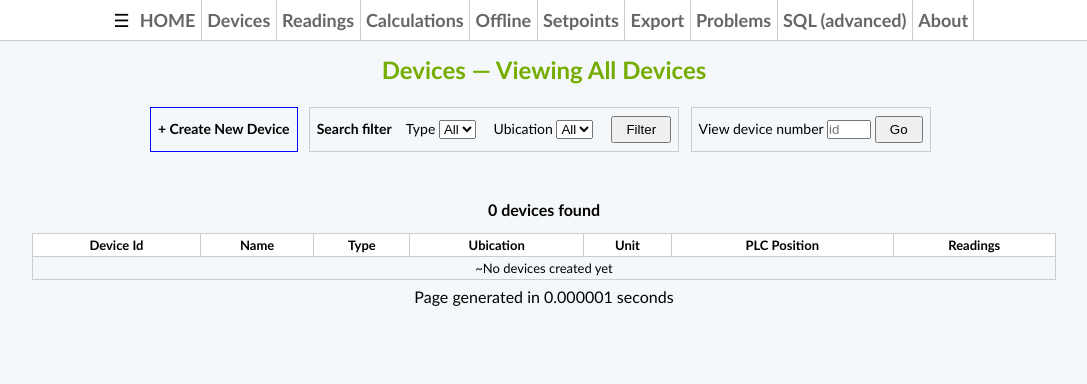
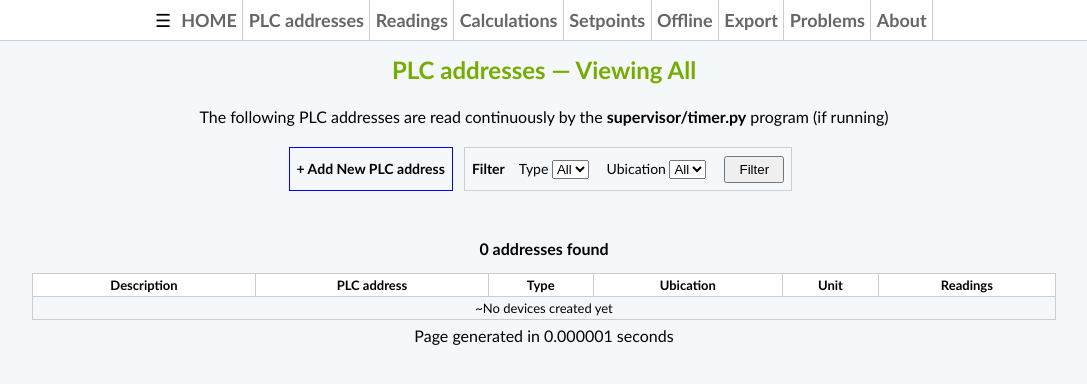
Before and after one commit to holalluis/mbr, a PHP site: page /devices.php in a window 1280 px wide. Shown: the top 384 px of the page, without its empty margins (96-1183 px from the left). Run offline with PHP 8.4, Linux system fonts and the light colour scheme; data that the repository does not hold is empty.

Commit message:
simplificant

```diff
--- a/calculation.php
+++ b/calculation.php
@@ -37,7 +37,7 @@
 </head><body><center>
 <!--NAVBAR--><?php include "navbar.php"?>
 <!--TITLE--><h2 style=cursor:pointer onclick="window.location='<?php echo "calculation.php?id=$id"?>'"><?php echo $name?></h2>
-<!--RESULTS--><div><b><span id=results></span> results</b> (note: only timesteps where all devices have readings are considered)</div>
+<!--RESULTS--><div><b><span id=results></span> results</b> (note: only timesteps where all addresses have readings are considered)</div>
 
 <!--LEFT OF THE PAGE: INFO AND SELECT DATE-->
 <div style="display:inline-block;vertical-align:top">
@@ -78,7 +78,7 @@
 			$device_type	= $row['type'];
 			$device_ubic	= $row['ubication'];
 			//this should be in one line to prevent export to csv issues
-			echo "<th><a href=device.php?id=$device_id title='$device_name, $device_type, $device_ubic'>Device [#id$device_id]</a> ($device_unit)</th>";
+			echo "<th><a href=device.php?id=$device_id title='$device_name, $device_type, $device_ubic'>Address [#id$device_id]</a> ($device_unit)</th>";
 		}
 		echo "<th title='This calculation'>$name ($unit)</th></tr>";
 		//cols array to pivote the readings table (each element will be column)
--- a/calculations.php
+++ b/calculations.php
@@ -20,7 +20,7 @@
 <!--CREATED CALCULATIONS-->
 <div style=margin-top:2em>
 <table cellpadding=10>
-	<tr><th>Calculation Name<th>Formula<th>Devices involved<th>Unit<th>Options</tr>
+	<tr><th>Calculation Name<th>Formula<th>Addresses involved<th>Unit<th>Options</tr>
 <?php
 	include 'calculations_library.php'; //to use idsPerFormula()
 	$sql="SELECT * FROM calculations";
--- a/devices.php
+++ b/devices.php
@@ -27,16 +27,20 @@
 	<link rel=stylesheet href="estils.css">
 	<title><?php
 		//set title
-		if($type!="")              $title = "<u>$type"."s</u> ";
-		if($ubic!="")              $title = "Devices at <u>$ubic</u>";
-		if($type!="" && $ubic!="") $title = "<u>$type"."s</u> at <u>$ubic</u>";
-		if($type=="" && $ubic=="") $title = "All Devices";
+		if($type!="")              $title = "type=<u>$type</u> ";
+		if($ubic!="")              $title = "ubication=<u>$ubic</u>";
+		if($type!="" && $ubic!="") $title = "type=<u>$type</u> and ubication=<u>$ubic</u>";
+		if($type=="" && $ubic=="") $title = "All";
 		echo preg_replace("/\<\/?u\>/","",$title);
 	?></title>
 	<style>td{text-align:center}</style>
 </head><body><center>
 <!--NAVBAR-->	<?php include("navbar.php") ?>
-<!--TITLE-->	<h2 onclick=window.location.reload() style=cursor:pointer>Devices &mdash; Viewing <?php echo $title ?></h2>
+<!--TITLE-->	<h2 onclick=window.location.reload() style=cursor:pointer>PLC addresses &mdash; Viewing <?php echo $title ?></h2>
+
+<div>
+	The following PLC addresses are read continuously by the <b>supervisor/timer.py</b> program (if running)
+</div>
 
 <div id=topOptions>
 	<style>
@@ -55,13 +59,13 @@
 
 	<!--NEW DEVICE-->
 	<div class=inline style="border:1px solid blue" id=newDevice onclick=window.location='newDevice.php'>
-		<b> + Create New Device </b>
+		<b> + Add New PLC address</b>
 	</div>
 
 	<!--filter-->
 	<div id=filter class=inline style='border:1px solid #ccc'>
 		<form action=devices.php id=filter>
-			<div class=inline><b>Search filter</b>&emsp;</div>
+			<div class=inline><b>Filter</b>&emsp;</div>
 			<?php
 				//FIND ALL DIFFERENT DEVICE TYPES AND UBICATIONS
 				$types=[];
@@ -111,10 +115,10 @@
 		</form>
 	</div>
 
-	<!--direct input id-->
+	<!--direct input id
 	<div class=inline style='border:1px solid #ccc;'>
 		<form action=device.php method=GET>
-			View device number
+			Go to plc address id
 			<input name=id placeholder="id" type=number style="width:40px"
 				value="<?php
 					echo current(mysql_fetch_assoc(mysql_query("SELECT MIN(id) FROM devices")));
@@ -123,12 +127,13 @@
 			<button>Go</button>
 		</form>
 	</div>
+	-->
 </div>
 
 <!--QUERY & Nº of results-->
 <div style=margin-top:2em><b><?php
 	$res=mysql_query($sql) or die(mysql_error());
-	echo mysql_num_rows($res)." devices found";
+	echo mysql_num_rows($res)." addresses found";
 ?></b></div>
 
 <!--DEVICES-->
@@ -136,7 +141,12 @@
 	<style>
 		#devices {width:80%}
 	</style>
-	<tr><th>Device Id<th>Name<th>Type<th>Ubication<th>Unit<th>PLC Position<th>Readings
+	<tr>
+	<!--<th>Device Id-->
+	<th>Description
+	<th>PLC address
+	<th>Type<th>Ubication<th>Unit
+	<th>Readings
 	<?php
 		while ($row=mysql_fetch_assoc($res))
 		{
@@ -154,12 +164,12 @@
 
 			//display
 			echo "<tr>
-					<td>$id
+					<!--<td>$id-->
 					<td style=text-align:left><a href='device.php?id=$id'>$name</a>
+					<td style=background:$colorPLC>$plcPosition
 					<td>$type
 					<td>$ubication
 					<td>$unit
-					<td style=background:$colorPLC>$plcPosition
 					<td style=background:$colorRRR>$readings";
 		}
 		if(mysql_num_rows($res)==0)
--- a/export.php
+++ b/export.php
@@ -18,7 +18,7 @@
 	if(!isset($_GET['ids']))
 	{?>
 		<form style="border:1px solid #ccc;max-width:80%;padding:1em;font-size:14px">
-			<div>Hold Ctrl (Windows) or &#8984; (Mac) and click to select multiple devices</div>
+			<div>Hold Ctrl (Windows) or &#8984; (Mac) and click to select multiple addresses</div>
 			<select name="ids[]" multiple size=15>
 				<?php
 					$sql="SELECT * FROM devices";
--- a/navbar.php
+++ b/navbar.php
@@ -13,15 +13,15 @@
 		//simbol de menú (3 barres horitzontals)
 		echo "&#9776; ";
 		nlink("/mbr/index.php"        ,"HOME");
-		nlink("/mbr/devices.php"      ,"Devices");
+		nlink("/mbr/devices.php"      ,"PLC addresses");
 		nlink("/mbr/readings.php"     ,"Readings");
 		nlink("/mbr/calculations.php" ,"Calculations");
+		nlink("/mbr/setpoints.php"    ,"Setpoints");
 		nlink("/mbr/offline.php"      ,"Offline");
-		nlink("/mbr/setpoints.php"    ,"Setpoints");
 		nlink("/mbr/export.php"       ,"Export");
 		//nlink("/mbr/rules/rules.php"  ,"Rules");
 		nlink("/mbr/problems.php"     ,"Problems");
-		nlink("/mbr/sql.php"          ,"SQL (advanced)");
+		//nlink("/mbr/sql.php"          ,"SQL (advanced)");
 		nlink("/mbr/about.php"        ,"About");
 	?>
 </div>
--- a/newCalculation.php
+++ b/newCalculation.php
@@ -21,10 +21,10 @@
 
 <!--NEW CALCULATION FORM-->
 <form method=POST><table cellpadding=10>
-	<tr><th>Name		<td><input name=name 		autocomplete=off	required placeholder="e.g. Device1+Device2">
-	<tr><th>Formula		<td><input name=formula 	autocomplete=off	required placeholder="e.g. [#id1]+[#id2]">
+	<tr><th>Description <td><input name=name 		autocomplete=off	required placeholder="e.g. Address1+Address2">
+	<tr><th>Formula     <td><input name=formula 	autocomplete=off	required placeholder="e.g. [#id1]+[#id2]">
 		<select onchange=writeDeviceToFormula(this.value)>
-			<option>--select device
+			<option>--select address
 			<?php
 				$sql="SELECT id,name FROM devices";
 				$res=mysql_query($sql) or die();
--- a/newDevice.php
+++ b/newDevice.php
@@ -17,11 +17,12 @@
 	</script>
 </head><body onload=init()><center>
 <!--NAVBAR-->	<?php include("navbar.php") ?>
-<!--TITLE-->	<h2 onclick=window.location.reload() style=cursor:pointer>Create New Device</h2>
+<!--TITLE-->	<h2 onclick=window.location.reload() style=cursor:pointer>Add New PLC address</h2>
 <!--NEW DEVICE FORM-->
 <form method=POST>
 	<table cellpadding=10>
-		<tr><th>Name        <td><input name=name        autocomplete=off required placeholder="e.g. CH4 Sensor" value="untitled device">
+		<tr><th>Description <td><input name=name        autocomplete=off required placeholder="e.g. CH4 Sensor" value="no description">
+		<tr><th>PLC address <td><input name=plcPosition autocomplete=off required placeholder="e.g. AutoGen_XXYYZZ">
 		<tr><th>Type        <td><input name=type        autocomplete=off required placeholder="e.g. Sensor" list=deviceTypes>   <?php displayDistinct('type')?>
 			<datalist id=deviceTypes>
 				<option>Sensor
@@ -32,7 +33,6 @@
 			</datalist>
 		<tr><th>Ubication   <td><input name=ubication   autocomplete=off required placeholder="e.g. Influent"> <?php displayDistinct('ubication')?>
 		<tr><th>Unit        <td><input name=unit        autocomplete=off required placeholder="e.g. mg/l">     <?php displayDistinct('unit')?>
-		<tr><th>PLC Position<td><input name=plcPosition autocomplete=off required placeholder="e.g. AutoGen_XXYYZZ">
 		<tr><th><td><button>Insert</button>
 	</table>
 </form>
--- a/readings.php
+++ b/readings.php
@@ -37,7 +37,7 @@
 <!--READINGS-->
 <table cellpadding=4 style=margin-top:2em>
 	<tr><th style=display:none>Id
-		<th>Device
+		<th>PLC address
 		<th>Value (Unit)
 		<th>When
 	<?php
@@ -56,6 +56,7 @@
 			$ago=timeAgo($date);
 			//display
 			$value=round($value,4);
+			if($unit==""){$unit="<span style=color:#ccc>no unit</span>";}
 			echo "<tr>
 				<td style=display:none>$id
 				<td><a href=device.php?id=$id_device title='$type, $ubication'>$name</a>
```
Also changed, not shown: device.php (+8 -5 lines), offline.php (+6 -5 lines), setpoints.php (+7 -5 lines), 2 other files.
